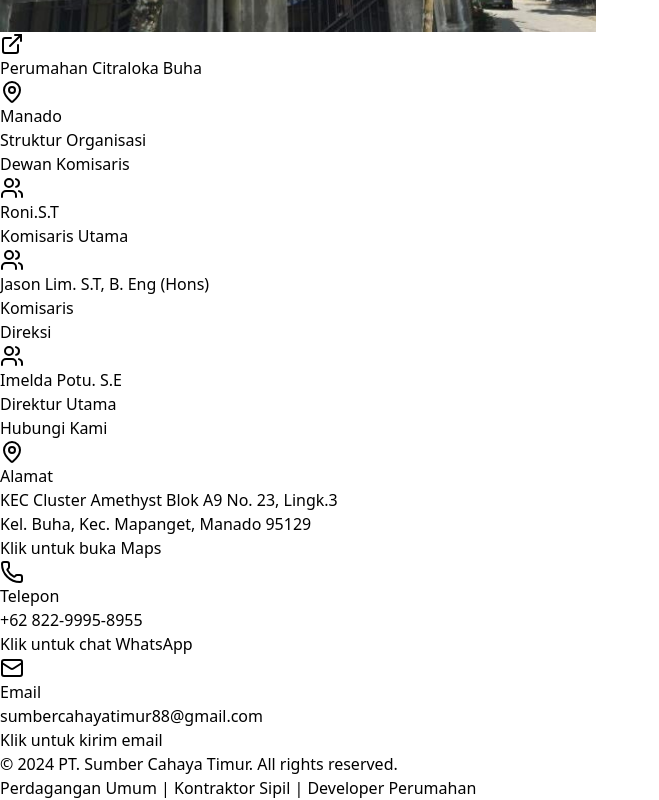
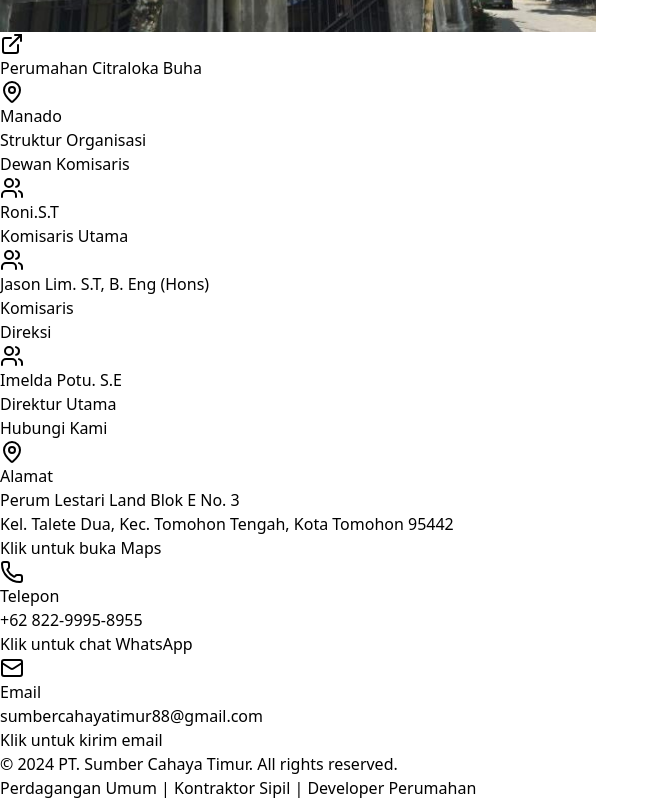
Before and after one commit to JazeL2304/sct-company-profile, a React (Vite) app: page / in a window 1280 px wide. Shown: the part 3337-4137 px from the top of the page, without its empty margins (0-659 px from the left). Built offline with nearby package versions, Linux system fonts and the light colour scheme; the HTML template or start-up script is replaced by a standard one.

Commit message:
Update alamat peruhahaan terbaru

```diff
--- a/src/sections/Contact.jsx
+++ b/src/sections/Contact.jsx
@@ -21,13 +21,9 @@ const openEmail = () => {
 
   window.open(gmailUrl, '_blank'); // buka di tab baru
 };
-  // Function to open Google Maps (you'll need to replace this with actual location)
+  // Function to open Google Maps
   const openMaps = () => {
-    // Option 1: Using Google Maps with address
-    const address = 'Jl. Lengkong Wuaya Lingk. 3, Kairagi Weru, Manado 95129';
-    const mapsUrl = `https://maps.app.goo.gl/qqwx39iAx8vDwUfBA?g_st=aw`;
-
-
+    const mapsUrl = `https://maps.app.goo.gl/1hYzfWX1VSeqAqAj8?g_st=ic`;
     window.open(mapsUrl, '_blank');
   };
 
@@ -50,8 +46,8 @@ const openEmail = () => {
             </div>
             <h3 className="font-bold mb-2 text-xl group-hover:text-blue-400 transition-colors">Alamat</h3>
             <p className="text-gray-300 group-hover:text-white transition-colors">
-              KEC Cluster Amethyst Blok A9 No. 23, Lingk.3<br />
-              Kel. Buha, Kec. Mapanget, Manado 95129
+              Perum Lestari Land Blok E No. 3<br />
+              Kel. Talete Dua, Kec. Tomohon Tengah, Kota Tomohon 95442
             </p>
             <p className="text-sm text-blue-400 mt-2 opacity-0 group-hover:opacity-100 transition-opacity">
               Klik untuk buka Maps
```
